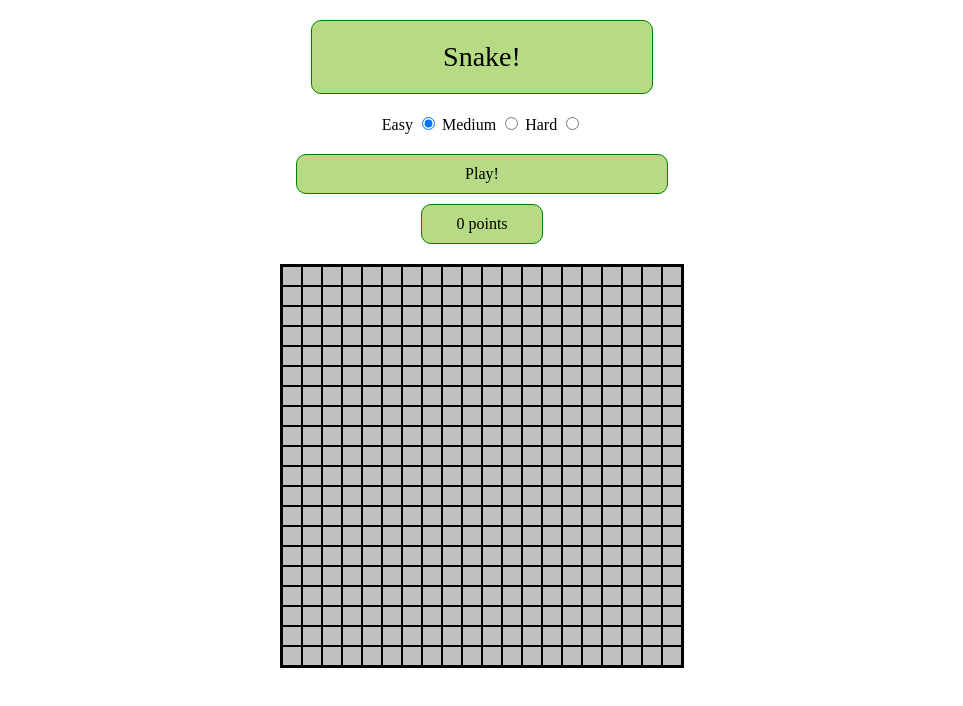
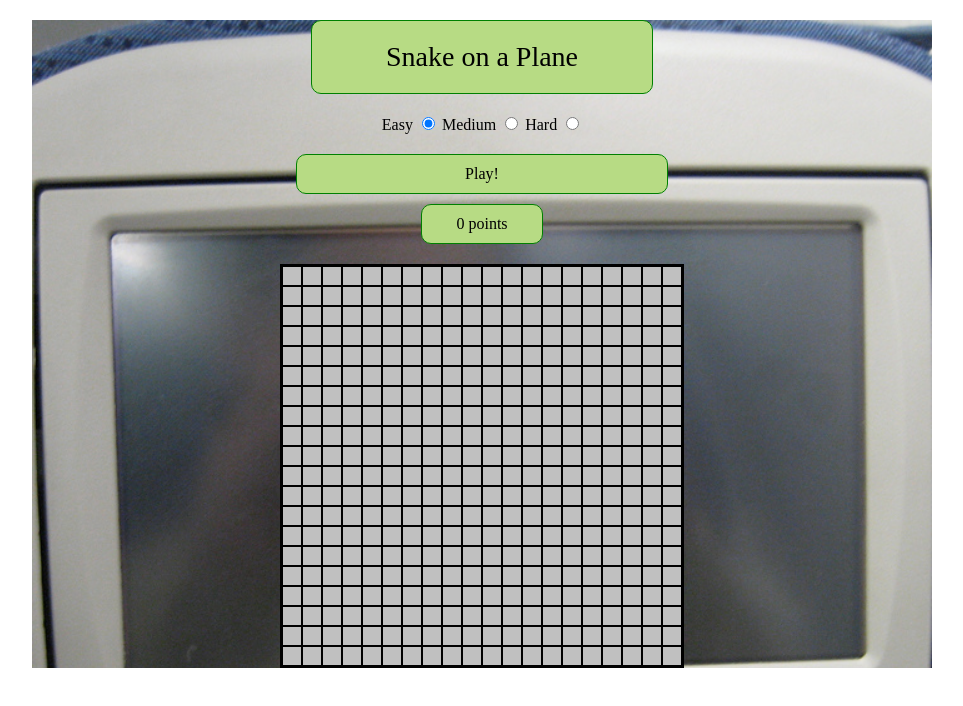
Before and after one commit to esmukler/snakeOnAPlane, a plain HTML site: page index.html in a window 1280 px wide. Shown: the whole page, without its empty margins (158-1121 px from the left). Drawn offline with Linux system fonts and the light colour scheme.

Commit message:
add background image

```diff
--- a/index.html
+++ b/index.html
@@ -11,8 +11,8 @@
     <script src="./snake.js"></script>
     <script src="./snakeView.js"></script>
     <link rel="stylesheet" type="text/css" href="snake.css">
-
-    <header>Snake!</header>
+    <main>
+      <header>Snake on a Plane</header>
 
       <div class="speed-btns">
         <label>Easy
@@ -39,6 +39,7 @@
           <button class="reset">Try again?</button>
         </div>
       </div>
+    </main>
     <script>
       $(function(){
         var $body = $("figure")
--- a/snake.css
+++ b/snake.css
@@ -7,8 +7,14 @@ html, ul, li, p {
   background: transparent;
 }
 
-body {
+main {
+  width: 900px;
+  position: relative;
+  margin: auto;
   text-align: center;
+  background-image: url("seatback.jpg");
+  background-size: cover;
+  background-attachment: fixed;
 }
 
 ul {
```
Also changed, not shown: seatback.jpg (added). Lines whose indentation alone changed are shown as unchanged.
